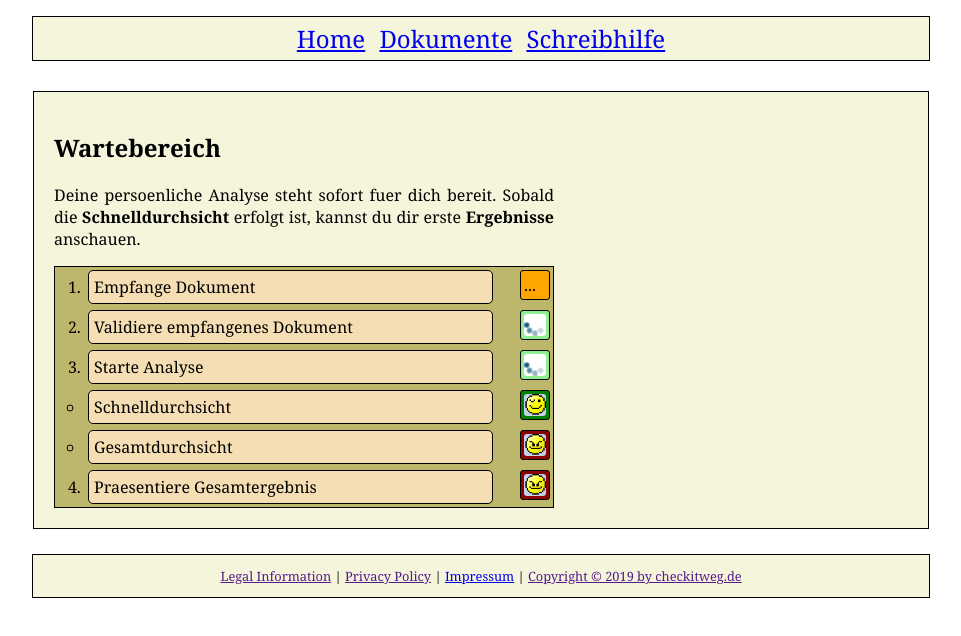
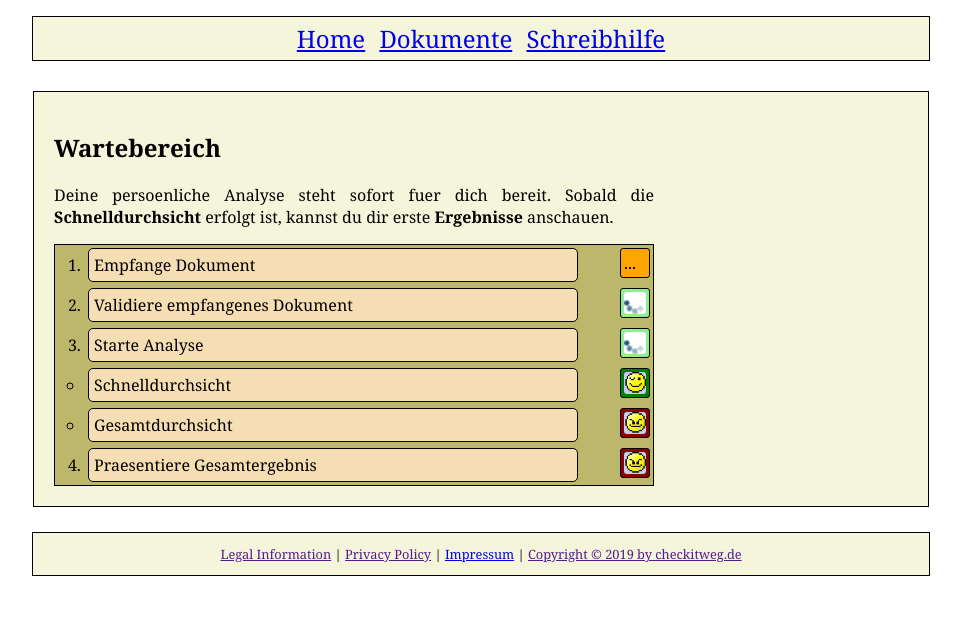
Before and after one commit to anaticulae/viewo, a Flask app: page /waiting/1 in a window 1280 px wide. Shown: the part 164-800 px from the top of the page, without its empty margins (159-1120 px from the left). Run offline with Flask 2, Linux system fonts and the light colour scheme; parts of the project's set-up code (start-up, migrations or seed data) failed here and were passed over.

```diff
--- a/viewo/static/waiting.css
+++ b/viewo/static/waiting.css
@@ -1,5 +1,6 @@
 #progress {
-    width: 500px;
+    width: 100%;
+    max-width: 600px;
 }
 
 #waitinglist {
```
